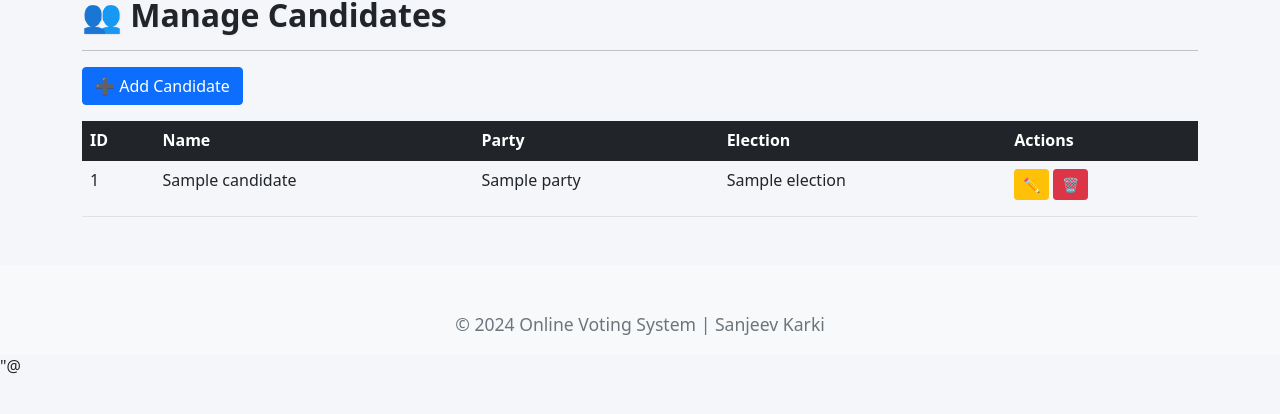
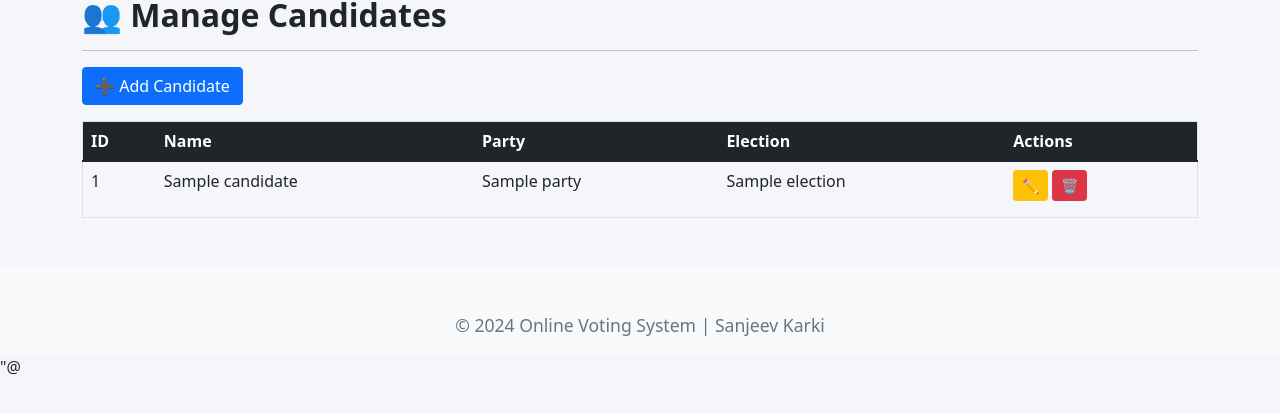
Before and after one commit to karkisanjeev111-netizen/online-voting-system, a Python web app: template templates/admin/manage_candidates.html in a window 1280 px wide. Shown: the part 138-552 px from the top of the page. Run offline with Jinja, Linux system fonts and the light colour scheme; the template is opened without the code that fills it: most values are stand-ins (such as "Sample title", 1, 10 or a date in 2020).

Commit message:
Add subtle border to tables

```diff
--- a/static/css/style.css
+++ b/static/css/style.css
@@ -96,3 +96,7 @@ body {
 body {
     background-color: #f4f6f9;
 }
+
+.table {
+    border: 1px solid #dee2e6;
+}
```
